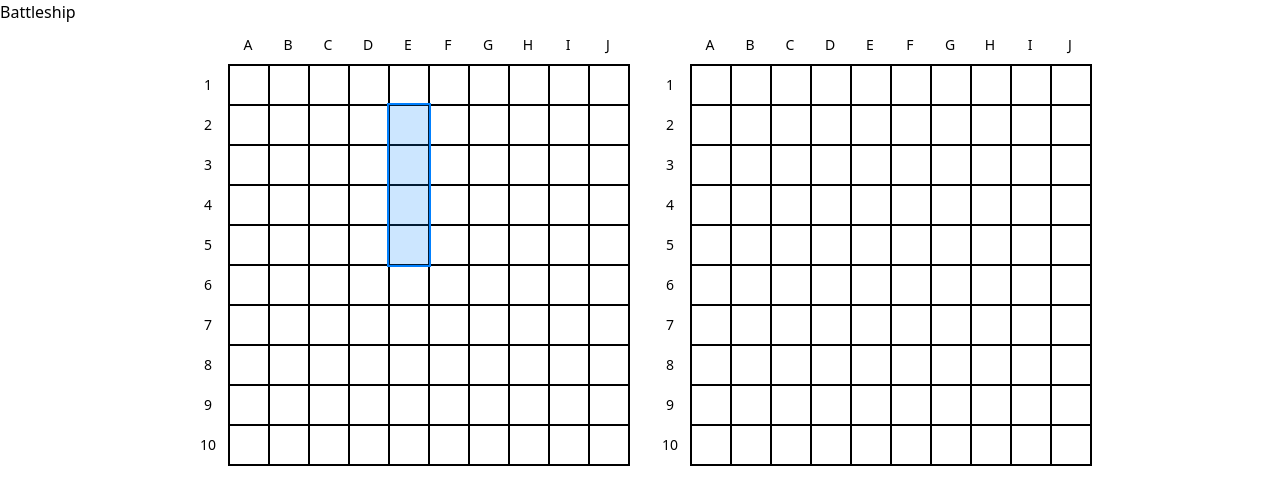
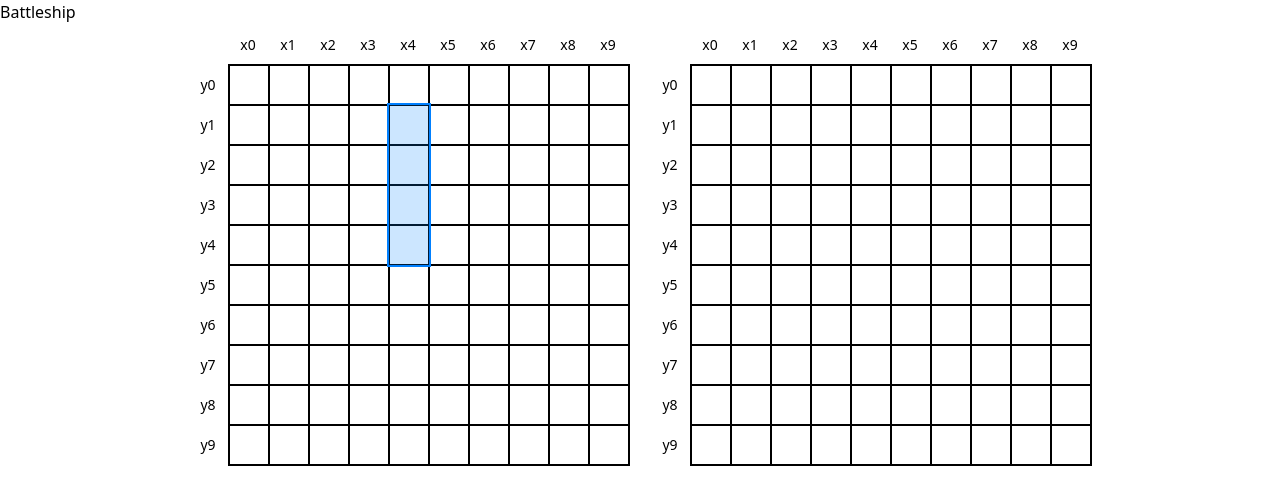
Before and after one commit to benamager/battleships, a React (Vite) app in the folder frontend/: page / in a window 1280 px wide. Shown: the top 504 px of the page. Built offline with nearby package versions, Linux system fonts and the light colour scheme.

Commit message:
Add dev mode for labeledGameGrid

```diff
--- a/frontend/src/App.tsx
+++ b/frontend/src/App.tsx
@@ -11,7 +11,7 @@ export default function App() {
     const isTouchDevice = () => false;
     const DndBackend = isTouchDevice() ? TouchBackend : HTML5Backend;
 
-    //placeholder 2d array with empty strings
+    // Placeholder 2D array with empty strings
     const gridData = Array.from({ length: 10 }, () => Array.from({ length: 10 }, () => ""));
     const [ships, setShips] = useState([
         {
--- a/frontend/src/layouts/LabeledGameGrid.tsx
+++ b/frontend/src/layouts/LabeledGameGrid.tsx
@@ -1,33 +1,29 @@
 import { FunctionComponent, ReactNode } from "react";
 
-interface LabeledGameGridProps {
-    children: ReactNode;
-}
-
-// Adds the labels of letters and numbers to the sides of the game grid.
-const LabeledGameGrid: FunctionComponent<LabeledGameGridProps> = ({ children }) => {
-    const letters = ["A", "B", "C", "D", "E", "F", "G", "H", "I", "J"];
-    const numbers = Array.from({ length: 10 }, (_, i) => i + 1); // [1, 2, 3, ..., 10]
+// Adds the labels of letters and numbers to the sides of the game grid component.
+const LabeledGameGrid: FunctionComponent<{ children: ReactNode }> = ({ children }) => {
+    const yAxisLabels = import.meta.env.DEV ? ["y0", "y1", "y2", "y3", "y4", "y5", "y6", "y7", "y8", "y9"] : ["0", "1", "2", "3", "4", "5", "6", "7", "8", "9"];
+    const xAxisLabels = import.meta.env.DEV ? ["x0", "x1", "x2", "x3", "x4", "x5", "x6", "x7", "x8", "x9"] : ["A", "B", "C", "D", "E", "F", "G", "H", "I", "J"];
 
     return (
         <div className="game-grid-labels">
-            {/* Letter labels */}
+            {/* yAxis (letters) */}
             <div className="game-grid-labels__letters">
-                {letters.map((letter) => (
+                {xAxisLabels.map((letter) => (
                     <div key={letter} className="game-grid-labels__label">
                         {letter}
                     </div>
                 ))}
             </div>
-            {/* Number labels */}
+            {/* xAxis (numbers) */}
             <div className="game-grid-labels__numbers">
-                {numbers.map((number) => (
+                {yAxisLabels.map((number) => (
                     <div key={number} className="game-grid-labels__label">
                         {number}
                     </div>
                 ))}
             </div>
-            {/* Here goes components/GameGrid.tsx */}
+            {/* Here goes @/components/GameGrid.tsx */}
             {children}
         </div>
     );
```
Also changed, not shown: 1 other file (tests, documents, lock files or other folders).
